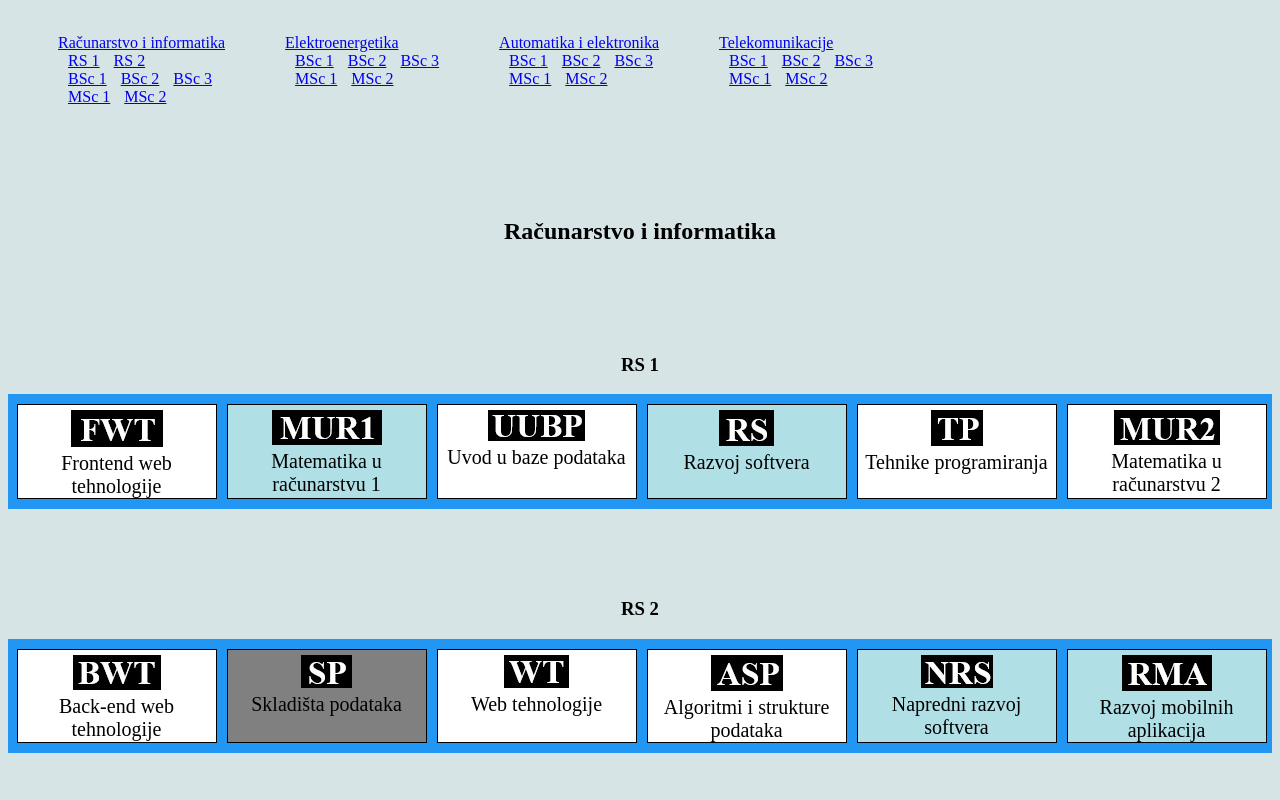
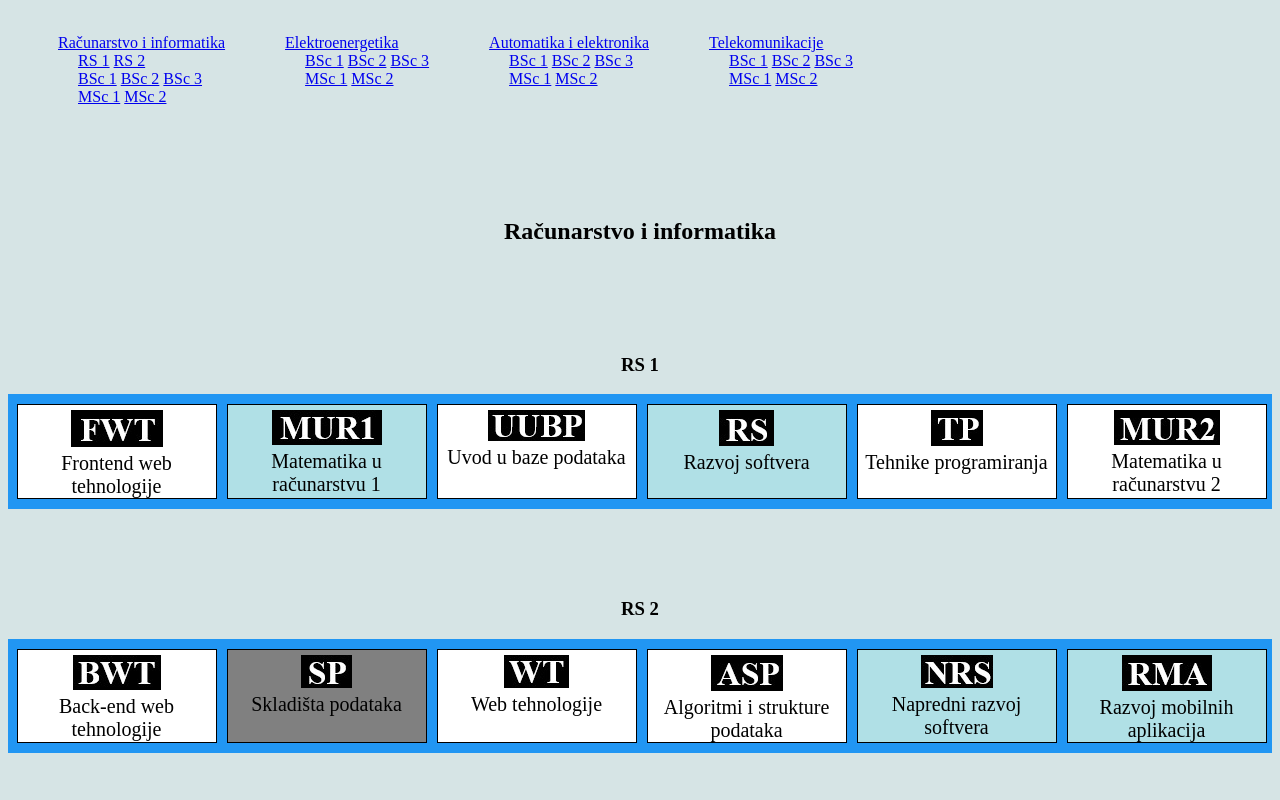
Before and after one commit to emindzanko1/StudentApp, a plain HTML site: page html/predmet.html in a window 1280 px wide. Shown: the top 800 px of the page. Drawn offline with Linux system fonts and the light colour scheme.

Commit message:
my fourth commit

```diff
--- a/css/predmet.css
+++ b/css/predmet.css
@@ -33,8 +33,7 @@
 }
 
 .rs, .bsc, .msc {
-  display: inline-block;
-  padding-left: 10px;
+  padding-left: 20px;
 }
 
 .ri, .aie, .tk, .ee {
--- a/html/predmet.html
+++ b/html/predmet.html
@@ -12,43 +12,30 @@
     <div class="ri">
       <ul class="ullista">
         <li class="Računarstvo i informatika"><a href="#ri">Računarstvo i informatika</a></li>
-        <li class="rs"><a href="#rirs_1">RS 1</a></li>
-        <li class="rs"><a href="#rirs_2">RS 2</a></li><br>
-        <li class="bsc"><a href="#ribsc_1">BSc 1</a></li>
-        <li class="bsc"><a href="#ribsc_2">BSc 2</a></li>
-        <li class="bsc"><a href="#ribsc_3">BSc 3</a></li><br>
-        <li class="msc"><a href="#rimsc_1">MSc 1</a></li>
-        <li class="msc"><a href="#rimsc_2">MSc 2</a></li>
+        <li class="rs"><a href="#rirs_1">RS 1</a> <a href="#rirs_2">RS 2</a></li>
+        <li class="bsc"><a href="#ribsc_1">BSc 1</a> <a href="#ribsc_2">BSc 2</a> <a href="#ribsc_3">BSc 3</a></li>
+        <li class="msc"><a href="#rimsc_1">MSc 1</a> <a href="#rimsc_2">MSc 2</a></li>
       </ul>
     </div>
     <div class="ee">
       <ul class="ullista">
         <li class="Elektroenergetika"><a href="#ee">Elektroenergetika</a></li>
-        <li class="bsc"><a href="#eebsc_1">BSc 1</a></li>
-        <li class="bsc"><a href="#eebsc_2">BSc 2</a></li>
-        <li class="bsc"><a href="#eebsc_3">BSc 3</a></li><br>
-        <li class="msc"><a href="#eemsc_1">MSc 1</a></li>
-        <li class="msc"><a href="#eemsc_2">MSc 2</a></li>
+        <li class="bsc"><a href="#eebsc_1">BSc 1</a> <a href="#eebsc_2">BSc 2</a> <a href="#eebsc_3">BSc 3</a> </li>
+        <li class="msc"><a href="#eemsc_1">MSc 1</a> <a href="#eemsc_2">MSc 2</a> </li>
       </ul>
     </div>
     <div class="aie">
       <ul class="ullista">
         <li class="Automatika i elektronika"><a href="#aie">Automatika i elektronika</a></li>
-        <li class="bsc"><a href="#aiebsc_1">BSc 1</a></li>
-        <li class="bsc"><a href="#aiebsc_2">BSc 2</a></li>
-        <li class="bsc"><a href="#aiebsc_3">BSc 3</a></li><br>
-        <li class="msc"><a href="#aiemsc_1">MSc 1</a></li>
-        <li class="msc"><a href="#aiemsc_2">MSc 2</a></li>
+        <li class="bsc"><a href="#aiebsc_1">BSc 1</a> <a href="#aiebsc_2">BSc 2</a> <a href="#aiebsc_3">BSc 3</a> </li>
+        <li class="msc"><a href="#aiemsc_1">MSc 1</a> <a href="#aiemsc_2">MSc 2</a> </li>
       </ul>
     </div>
     <div class="tk">
       <ul class="ullista">
         <li class="Telekomunikacije"><a href="#tk">Telekomunikacije</a></li>
-        <li class="bsc"><a href="#tkbsc_1">BSc 1</a></li>
-        <li class="bsc"><a href="#tkbsc_2">BSc 2</a></li>
-        <li class="bsc"><a href="#tkbsc_3">BSc 3</a></li><br>
-        <li class="bsc"><a href="#tkmsc_1">MSc 1</a></li>
-        <li class="bsc"><a href="#tkmsc_2">MSc 2</a></li>
+        <li class="bsc"><a href="#tkbsc_1">BSc 1</a> <a href="#tkbsc_2">BSc 2</a> <a href="#tkbsc_3">BSc 3</a> </li>
+        <li class="bsc"><a href="#tkmsc_1">MSc 1</a> <a href="#tkmsc_2">MSc 2</a></li>
       </ul>
     </div>
   </div>
@@ -207,7 +194,7 @@
       <h3>BSc 2</h3>
       <div class="bsc_2">
         <div class="redovni"><img class="slika" src="../images/im3.jpg" alt="im3"><br>Inženjerska matematika 3</div>
-        <div class="redovni"><img class="slika" src="../images/ek2.jpg" alt="ek2"></strong><br>Električni krugovi 2</div>
+        <div class="redovni"><img class="slika" src="../images/ek2.jpg" alt="ek2"><br>Električni krugovi 2</div>
         <div class="izborni"><img class="slika" src="../images/ds.jpg" alt="ds"><br>Dinamički sistem</div>
         <div class="redovni"><img class="slika" src="../images/lsap.jpg" alt="lsap"><br>Linearni sistemi automatskog upravljanja</div>
         <div class="izborni"><img class="slika" src="../images/pee.jpg" alt="pee"><br>Praktikum elektrotehnike i elektronike</div>
```
Also changed, not shown: css/prisustvo.css (+22 -1 lines), html/prisustvo.html (+5 -4 lines).
